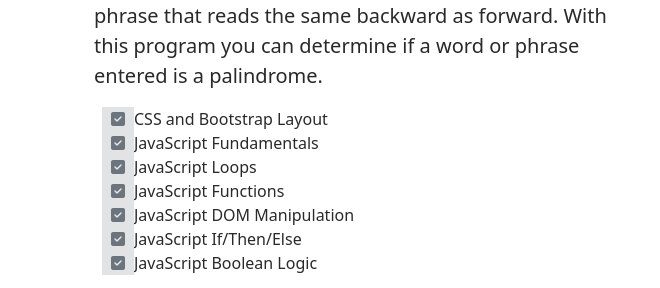
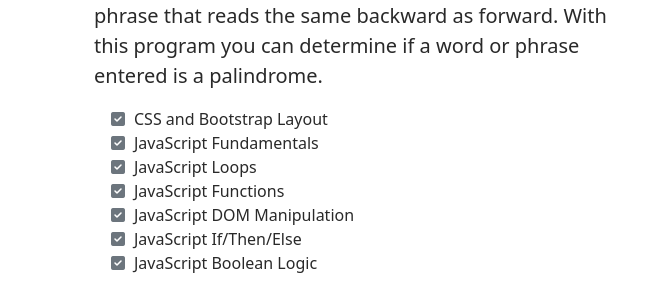
Before and after one commit to c-eze/TopSpot, a plain HTML site: page index.html in a window 1280 px wide. Shown: the part 199-487 px from the top of the page, 0-660 px from the left. Drawn offline with nearby package versions, Linux system fonts and the light colour scheme.

Commit message:
Update README.md

```diff
--- a/css/site.css
+++ b/css/site.css
@@ -10,8 +10,7 @@
 
 .highlightme { background-color:var(--secondary-color) }
 
-p span,
-ul span {
+p span {
     background-color: #e2e3e5;
     padding: 0 .5rem;
 }
```
Also changed, not shown: 1 other file.
